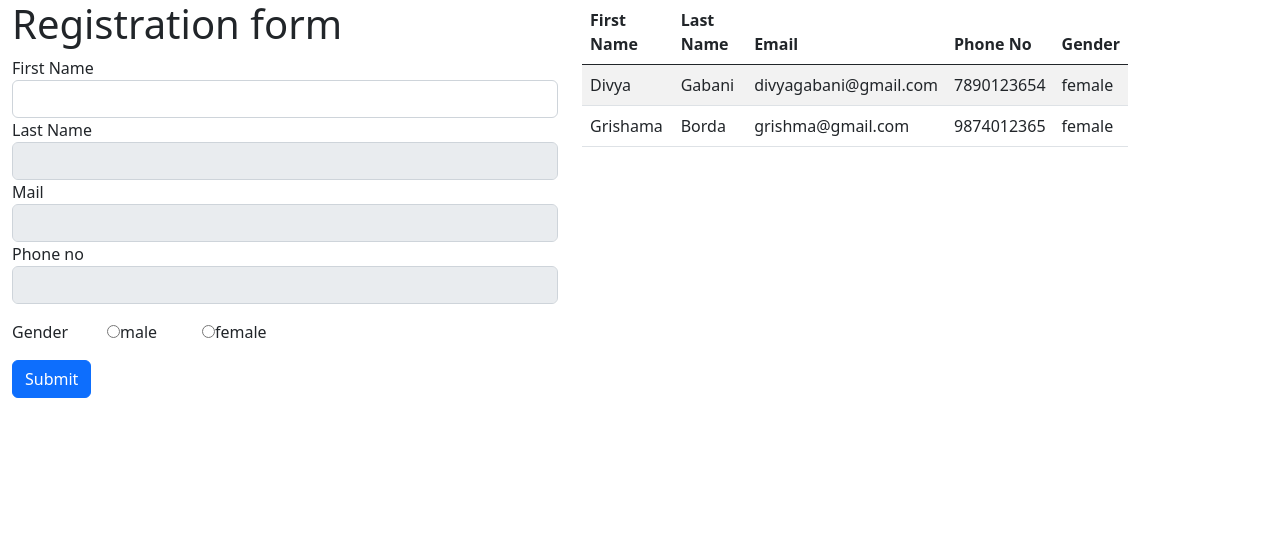
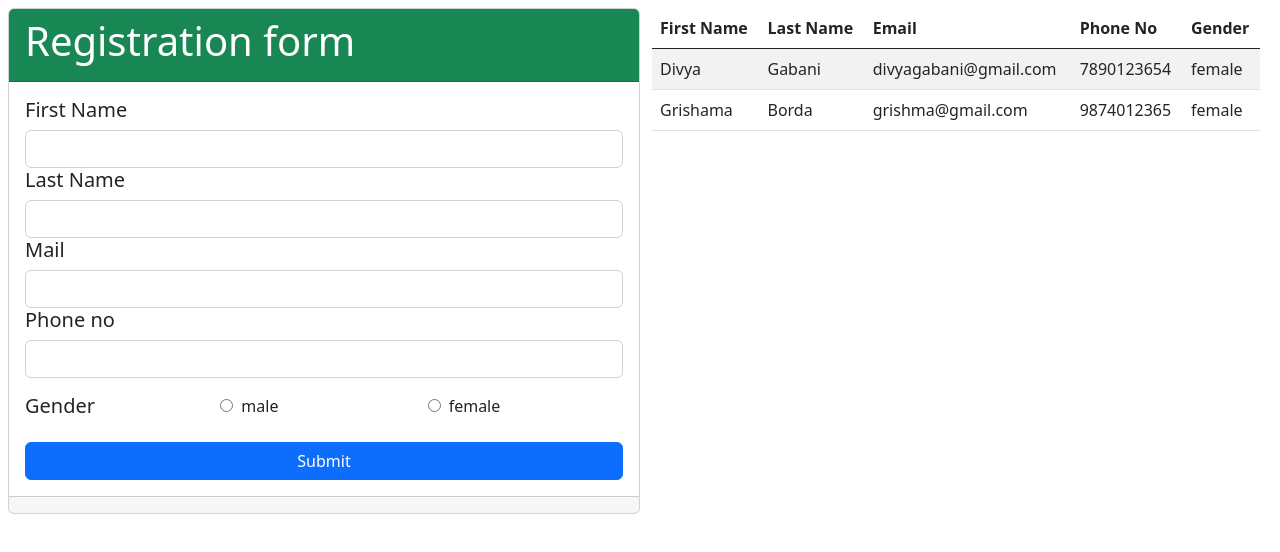
Before and after one commit to divyag-tagline/angularForms, an Angular app: page / in a window 1280 px wide. Shown: the top 552 px of the page. Built offline with nearby package versions, Linux system fonts and the light colour scheme.

Commit message:
give Proper validation in form

```diff
--- a/src/app/template-driven/template-driven.component.html
+++ b/src/app/template-driven/template-driven.component.html
@@ -1,14 +1,12 @@
-<div class="container-lg m-0">
-  <div class="row">
-    <div class="col-6 justify-content-center">
+<div class="row p-2 m-0">
+  <div class="col-6 card justify-content-center p-0 m-0">
+    <div class="card-header bg-success text-white">
       <h1>Registration form</h1>
-      <form
-        class="justify-content-center"
-        (ngSubmit)="onSubmit()"
-        #formdemo="ngForm"
-      >
+    </div>
+    <div class="card-body">
+      <form class="justify-content-center" (ngSubmit)="onSubmit()" #formdemo="ngForm" novalidate >
         <div class="form-group">
-          <label for="firstName">First Name</label>
+          <label class="h5" for="firstName">First Name</label>
           <input
             type="text"
             id="firstName"
@@ -19,14 +17,14 @@
             required
           />
           <span
-            class="help-block"
-            *ngIf="firstName.invalid && firstName.touched && !firstName.dirty"
+            class=" help-block text-danger"
+            *ngIf="(firstName.invalid && firstName.touched && !firstName.dirty) || submitted"
             >Please Enter a First Name!</span
           >
         </div>
 
         <div class="form-group">
-          <label for="username">Last Name</label>
+          <label class="h5" for="username">Last Name</label>
           <input
             type="text"
             id="lastName"
@@ -35,15 +33,14 @@
             name="lastName"
             #lastName="ngModel"
             required
-            [disabled]="!userData.firstName"
           />
-          <span class="help-block" *ngIf="!lastName.valid && lastName.touched"
+          <span class=" help-block text-danger" *ngIf="(!lastName.valid && lastName.touched) || submitted"
             >Please Enter a Last Name!</span
           >
         </div>
 
         <div class="form-group">
-          <label for="email">Mail</label>
+          <label class="h5" for="email">Mail</label>
           <input
             type="email"
             id="email"
@@ -52,15 +49,14 @@
             pattern="[a-z0-9._%+-]+@[a-z0-9.-]+\.[a-z]{2,4}$"
             name="email"
             required
-            [disabled]="!userData.lastName"
             #email="ngModel"
           />
-          <span class="help-block" *ngIf="!email.valid && email.touched"
+          <span class=" help-block text-danger" *ngIf="(!email.valid && email.touched) || submitted"
             >Please enter a valid email!</span
           >
         </div>
         <div class="form-group">
-          <label for="mobileNo">Phone no</label>
+          <label class="h5" for="mobileNo">Phone no</label>
           <input
             type="text"
             id="mobileNo"
@@ -68,49 +64,48 @@
             [(ngModel)]="userData.mobileNo"
             name="mobileNo"
             (keypress)="blockCharacter($event)"
-            [disabled]="!userData.email"
             #mobileNo="ngModel"
             maxlength="10"
             minlength="10"
             required
           />
-          <span class="help-block" *ngIf="!mobileNo.valid && mobileNo.touched"
+          <span class=" help-block text-danger" *ngIf="(!mobileNo.valid && mobileNo.touched) || submitted"
             >Please enter a valid Mobile No!</span
           >
         </div>
 
-        <!-- <div class="form-group">
-          <label for="country">Select country</label>
-          <select
-            id="country"
-            class="form-control"
-            [(ngModel)]="userData.country"
-            name="country"
-          >
-            <option value="india">india</option>
-            <option value="usa">USA</option>
-          </select>
-        </div> -->
         <div class="form-group mb-3 mt-3">
           <div class="row">
-            <div class="col-2">
-              <label> Gender </label>
+            <div class="col-lg-4 m-0">
+              <label class="h5"> Gender </label>
             </div>
-            <div class="radio col-2" *ngFor="let gender of genders">
+            <div class="radio col-lg-4 m-0 p-0" *ngFor="let gender of genders">
               <input
                 type="radio"
                 name="gender"
                 [id]="gender"
                 [(ngModel)]="userData.gender"
                 [value]="gender"
+                #errors="ngModel"
                 required
               />
-              <label class="ml-2" [for]="gender">{{ gender }}</label>
+              <label class="h5" class="ms-2" [for]="gender">{{ gender }}</label>
+              <br />
+                <small
+                  class=" help-block text-danger"
+                  *ngIf="(errors.invalid && errors.touched) || submitted"
+                  >Please Select Gender!</small
+                >
             </div>
           </div>
         </div>
-        <button class="btn btn-primary" type="submit">Submit</button>
+        <button class="btn btn-primary w-100"  type="submit">
+          Submit
+        </button>
       </form>
+    </div>
+    <div class="card-footer">
+    </div>
   </div>
   <div class="col-6 justify-content-center mx-auto">
     <table class="table table-striped">
@@ -135,4 +130,3 @@
     </table>
   </div>
 </div>
-</div>
--- a/src/app/template-driven/template-driven.component.ts
+++ b/src/app/template-driven/template-driven.component.ts
@@ -36,7 +36,7 @@ export class TemplateDrivenComponent implements OnInit {
   ];
 
   genders = ['male', 'female'];
-
+  submitted : boolean = false
   userData: Data = {
     id: 0,
     firstName: '',
@@ -46,8 +46,6 @@ export class TemplateDrivenComponent implements OnInit {
     gender: '',
   };
   constructor() {}
-
-  submitted = false;
   ngOnInit(): void {}
   // handleSubmit(): void{
   //     console.log(this.name);
@@ -60,6 +58,7 @@ export class TemplateDrivenComponent implements OnInit {
   }
 
   onSubmit() {
+    this.submitted = true;
     if (this.formdemo.form.invalid) {
       return;
     }
@@ -67,6 +66,8 @@ export class TemplateDrivenComponent implements OnInit {
       id: this.details.length + 1,
       ...this.formdemo.form.value,
     };
+    console.log(this.formdemo.form);
+
     this.details.push(data);
     this.formdemo.reset();
   }
```
Lines whose indentation alone changed are shown as unchanged.
